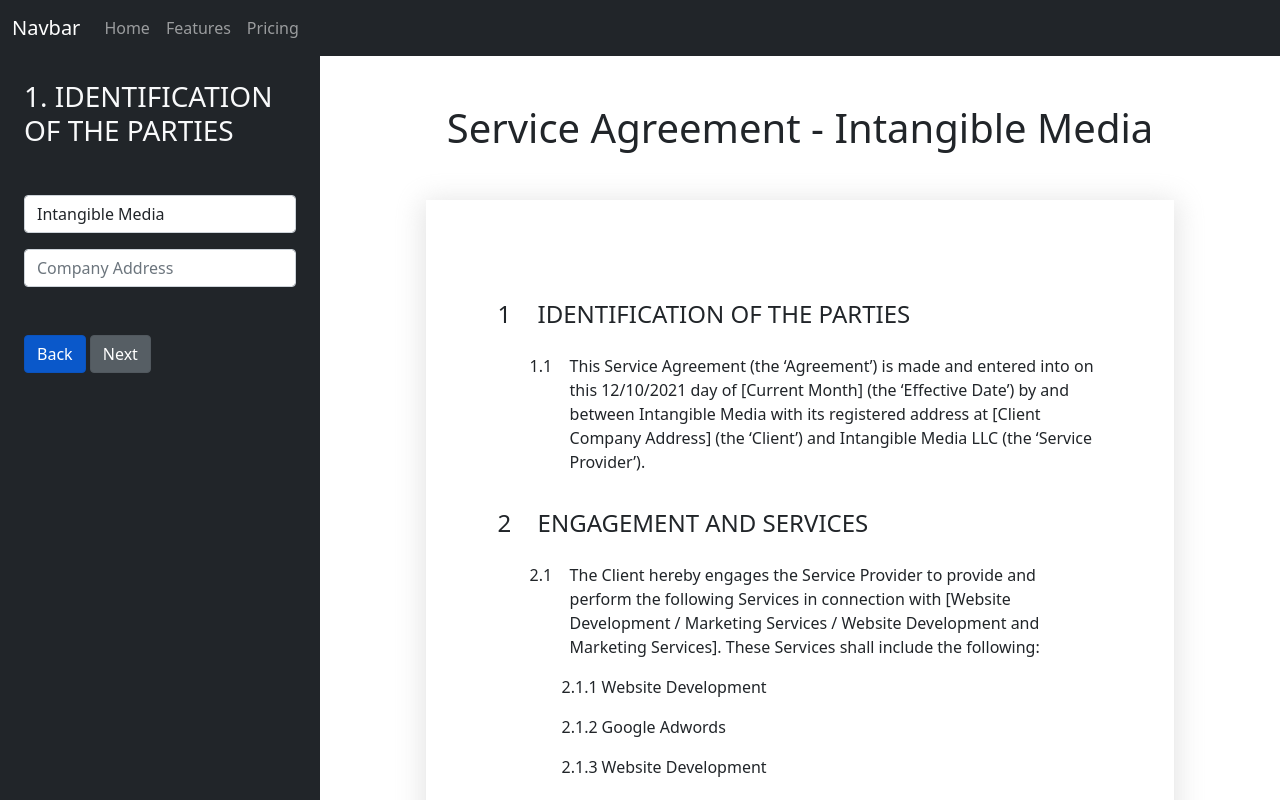
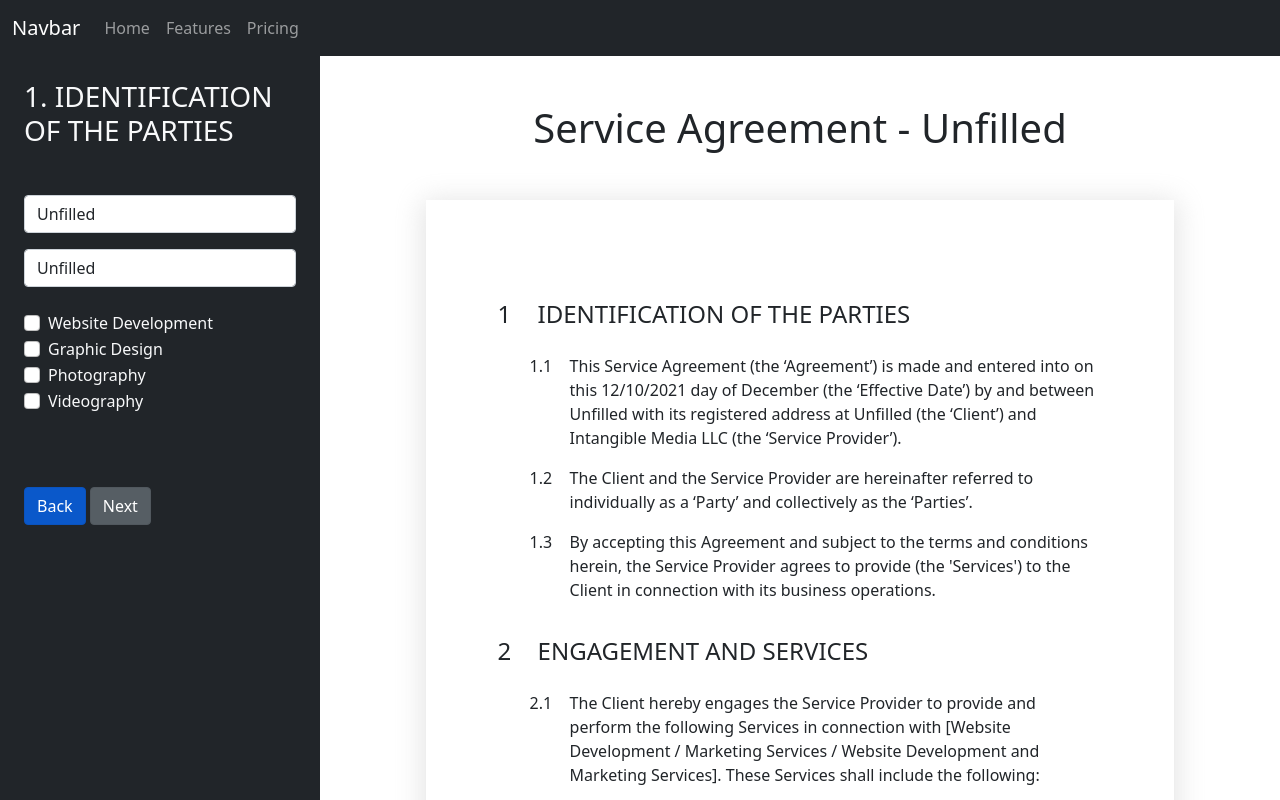
Before and after one commit to Bowtieman143/simplyfill, a Next.js app in the folder frontend/: page / in a window 1280 px wide. Built offline with nearby package versions, Linux system fonts and the light colour scheme.

Commit message:
I made the state to change the company name, addres, and services the person will be providing

```diff
--- a/frontend/components/ContractSections/IdentificationOfTheParties.js
+++ b/frontend/components/ContractSections/IdentificationOfTheParties.js
@@ -1,7 +1,7 @@
 import { Col, Form, Row, Button } from "react-bootstrap";
 
 export default function IdentificationOfTheParties(props) {
-  const { businessName, currentDate } = props;
+  const { businessName, currentDate, currentMonth, businessAddress, selectedServices } = props;
 
   return (
     <li>
@@ -10,10 +10,24 @@
         <li>
           <p>
             This Service Agreement (the ‘Agreement’) is made and entered into on
-            this {currentDate} day of [Current Month] (the ‘Effective Date’) by
-            and between {businessName} with its registered address at [Client
-            Company Address] (the ‘Client’) and Intangible Media LLC (the
-            ‘Service Provider’).
+            this {currentDate} day of {currentMonth} (the ‘Effective Date’) by
+            and between {businessName} with its registered address at {businessAddress} (the ‘Client’) and Intangible Media LLC
+            (the ‘Service Provider’).
+          </p>
+        </li>
+        <li>
+          <p>
+            The Client and the Service Provider are hereinafter referred to
+            individually as a ‘Party’ and collectively as the ‘Parties’.
+          </p>
+        </li>
+        <li>
+          <p>
+            By accepting this Agreement and subject to the terms and conditions
+            herein, the Service Provider agrees to provide {selectedServices.map(service => (
+              <span>{`${service} `}</span>
+            ))} (the 'Services') to the Client in connection with its business
+            operations.
           </p>
         </li>
       </ol>
--- a/frontend/components/primary.js
+++ b/frontend/components/primary.js
@@ -6,20 +6,31 @@
 import ObligationsOfTheClient from "./ContractSections/ObligationsOfTheClient";
 
 export default function Sidebar(props) {
+
+  const monthNames = ["January", "February", "March", "April", "May", "June",
+    "July", "August", "September", "October", "November", "December"
+  ];
   let currentDate = new Date();
   const dd = String(currentDate.getDate()).padStart(2, "0");
   const mm = String(currentDate.getMonth() + 1).padStart(2, "0"); //January is 0!
   const yyyy = currentDate.getFullYear();
+  const currentMonth = monthNames[new Date().getMonth()];
 
   currentDate = mm + "/" + dd + "/" + yyyy;
-  const { businessName } = props;
+
+  const { businessName, businessAddress, selectedServices } = props;
 
   return (
     <Col md={9} id="primary" className="pt-5">
       <h1 className="text-center mb-5">Service Agreement - {businessName}</h1>
       <div id="contract">
         <ol className="">
-          <IdentificationOfTheParties businessName={businessName} currentDate={currentDate} />
+          <IdentificationOfTheParties
+            businessName={businessName}
+            currentDate={currentDate}
+            currentMonth={currentMonth}
+            businessAddress={businessAddress}
+            selectedServices={selectedServices} />
           <EngagementAndServices />
           <ServicePeriodAndTermination />
           <FeesForServicesPerformed />
--- a/frontend/components/sidebar.js
+++ b/frontend/components/sidebar.js
@@ -1,35 +1,71 @@
-import { Col, Form, Row, Button } from 'react-bootstrap'
+import { Col, Form, Row, Button } from "react-bootstrap";
 
 export default function Sidebar(props) {
-
-    const { businessName, setBusinessName } = props
+  const {
+    businessName,
+    setBusinessName,
+    businessAddress,
+    setBusinessAddress,
+    services,
+    setServices,
+    selectedServices,
+    setSelectedServices
+  } = props;
 
   return (
     <Col md={3} id="sidebar" className="bg-dark text-light h-100 p-4">
-
       <h3 className="mb-5">1. IDENTIFICATION OF THE PARTIES</h3>
-
       <Form className="mb-5">
         <Row className="mb-3">
           <Form.Group as={Col} controlId="formGridEmail">
-                  <Form.Control type="text" placeholder="Company Name" value={businessName} onChange={(e) => {
-                      setBusinessName(e.target.value)
-                  }}/>
+            <Form.Control
+              type="text"
+              placeholder="Company Name"
+              value={businessName}
+              onChange={(e) => {
+                setBusinessName(e.target.value);
+              }}
+            />
           </Form.Group>
         </Row>
         <Row className="mb-9">
           <Form.Group as={Col} controlId="formGridEmail">
-                  <Form.Control type="text" placeholder="Company Address" />
+            <Form.Control
+              type="text"
+              placeholder="Company Address"
+              value={businessAddress}
+              onChange={(e) => {
+                setBusinessAddress(e.target.value);
+              }}
+            />
+          </Form.Group>
+        </Row>
+        <Row className="my-9">
+          <Form.Group className="my-4" controlId="formBasicCheckbox">
+            {services.map((service) => (
+              <Form.Check
+                type="checkbox"
+                id={`service-${service}`}
+                label={service}
+                key={service}
+                onChange={(e) => {
+                  if (e.target.checked === true) {
+                    setSelectedServices([...selectedServices, service]);
+                  } else {
+                    setSelectedServices(selectedServices.filter(deselectedService => deselectedService !== service));
+                  }
+                }}
+              />
+            ))}
           </Form.Group>
         </Row>
       </Form>
-
       <Button variant="primary" size="md" active>
         Back
-            </Button>{' '}
+      </Button>{" "}
       <Button variant="secondary" size="md" active>
         Next
       </Button>
     </Col>
-    )
+  );
 }
--- a/frontend/pages/index.js
+++ b/frontend/pages/index.js
@@ -1,13 +1,20 @@
-import { useState } from 'react'
-import Head from 'next/head'
-import { Container, Row, Col, Form, Button } from 'react-bootstrap'
-import Navbar from "../components/navbar"
-import Sidebar from "../components/sidebar"
-import Primary from "../components/primary"
+import { useState } from "react";
+import Head from "next/head";
+import { Container, Row, Col, Form, Button } from "react-bootstrap";
+import Navbar from "../components/navbar";
+import Sidebar from "../components/sidebar";
+import Primary from "../components/primary";
 
 export default function Home() {
-
-  const [businessName, setBusinessName] = useState("Intangible Media");
+  const [businessName, setBusinessName] = useState("Unfilled");
+  const [businessAddress, setBusinessAddress] = useState("Unfilled");
+  const [selectedServices, setSelectedServices] = useState([]);
+  const [services, setServices] = useState([
+    "Website Development",
+    "Graphic Design",
+    "Photography",
+    "Videography",
+  ]);
 
   return (
     <div>
@@ -23,10 +30,23 @@
           </Col>
         </Row>
         <Row>
-          <Sidebar businessName={businessName} setBusinessName={setBusinessName} />
-          <Primary businessName={businessName} />
+          <Sidebar
+            businessName={businessName}
+            setBusinessName={setBusinessName}
+            businessAddress={businessAddress}
+            setBusinessAddress={setBusinessAddress}
+            services={services}
+            setServices={setServices}
+            selectedServices={selectedServices}
+            setSelectedServices={setSelectedServices}
+          />
+          <Primary
+            businessName={businessName}
+            businessAddress={businessAddress}
+            selectedServices={selectedServices}
+          />
         </Row>
       </Container>
     </div>
-  )
+  );
 }
```
Lines whose indentation alone changed are shown as unchanged.
